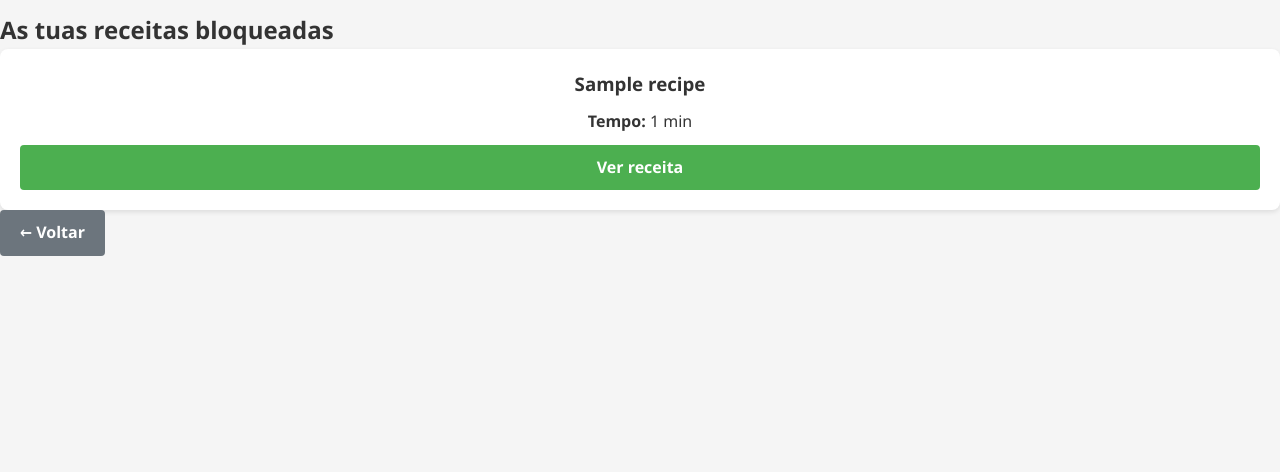
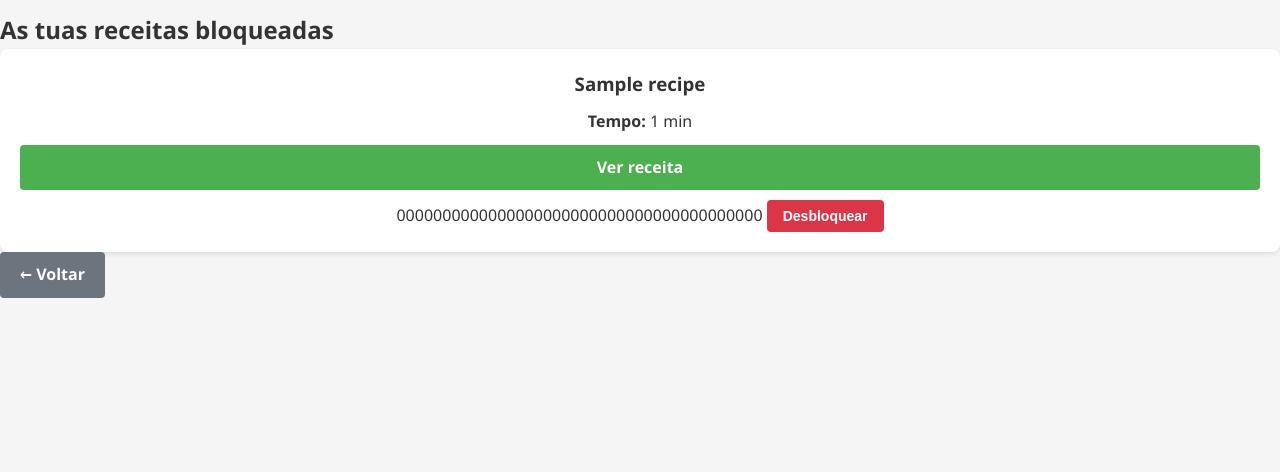
Before and after one commit to luniballony/Meal-Planner, a Flask app: page /receitas/bloqueadas in a window 1280 px wide. Shown: the part 183-655 px from the top of the page. Run offline with Flask 3, Linux system fonts and the light colour scheme; the visitor is signed in with stand-in values (Sample User, id 1); tables that the repository leaves empty hold one stand-in row (values such as "Sample post").

Commit message:
Implementar desbloqueio de receitas bloqueadas

```diff
--- a/app/routes/recipes.py
+++ b/app/routes/recipes.py
@@ -111,3 +111,21 @@
 
     receitas = listar_bloqueadas(user_id)
     return render_template("recipes/bloqueadas.html", receitas=receitas)
+
+
+@recipes_bp.route("/desbloquear/<int:receita_id>", methods=["POST"])
+def desbloquear(receita_id):
+    user_id = session.get("user_id")
+    if not user_id:
+        flash("Precisas de iniciar sessão para desbloquear receitas.", "warning")
+        return redirect(url_for("auth.login"))
+
+    from app.services.blocked_service import desbloquear_receita
+
+    sucesso = desbloquear_receita(user_id, receita_id)
+
+    if sucesso:
+        flash("Receita desbloqueada com sucesso!", "success")
+    else:
+        flash("A receita não estava bloqueada.", "info")
+    return redirect(url_for("recipes.bloqueadas"))
--- a/app/services/blocked_service.py
+++ b/app/services/blocked_service.py
@@ -21,3 +21,14 @@
         .filter(BlockedRecipe.utilizador_id == user_id)
         .all()
     )
+
+
+def desbloquear_receita(user_id, receita_id):
+    bloqueada = BlockedRecipe.query.filter_by(
+        utilizador_id=user_id, receita_id=receita_id
+    ).first()
+    if bloqueada:
+        db.session.delete(bloqueada)
+        db.session.commit()
+        return True
+    return False
--- a/app/templates/recipes/bloqueadas.html
+++ b/app/templates/recipes/bloqueadas.html
@@ -8,11 +8,22 @@
   <div class="card">
     <h3>{{ receita.titulo }}</h3>
     <p><strong>Tempo:</strong> {{ receita.tempo_preparacao }} min</p>
+
     <a
       href="{{ url_for('recipes.ver', receita_id=receita.id) }}"
       class="btn btn-primary"
-      >Ver receita</a
     >
+      Ver receita
+    </a>
+
+    <form
+      method="POST"
+      action="{{ url_for('recipes.desbloquear', receita_id=receita.id) }}"
+      style="display: inline"
+    >
+      {{ csrf_token() }}
+      <button type="submit" class="btn btn-danger">Desbloquear</button>
+    </form>
   </div>
   {% endfor %}
 </div>
--- a/app/templates/recipes/favorites.html
+++ b/app/templates/recipes/favorites.html
@@ -9,9 +9,10 @@
     <h3>{{ receita.titulo }}</h3>
     <p><strong>Tempo:</strong> {{ receita.tempo_preparacao }} min</p>
 
+    <div style="display: flex; gap: 10px">
       <a
         href="{{ url_for('recipes.ver', receita_id=receita.id) }}"
-      class="btn btn-primary"
+        class="btn btn-success"
       >
         Ver receita
       </a>
@@ -19,11 +20,11 @@
       <form
         method="POST"
         action="{{ url_for('favorites.remover', receita_id=receita.id) }}"
-      style="display: inline"
       >
         {{ csrf_token() }}
         <button type="submit" class="btn btn-danger">Remover</button>
       </form>
+    </div>
   </div>
   {% endfor %}
 </div>
```
Also changed, not shown: app/templates/main/home.html (+23 -24 lines). Lines whose indentation alone changed are shown as unchanged.
